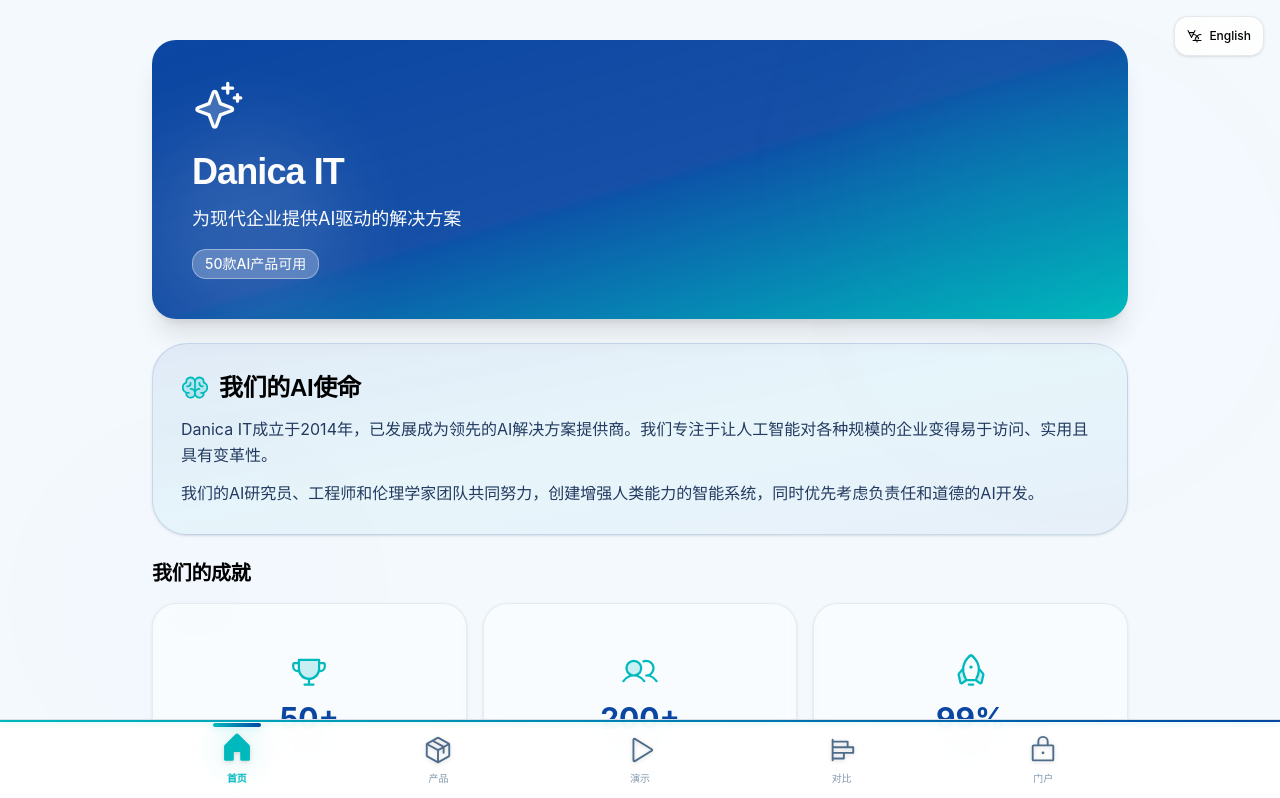
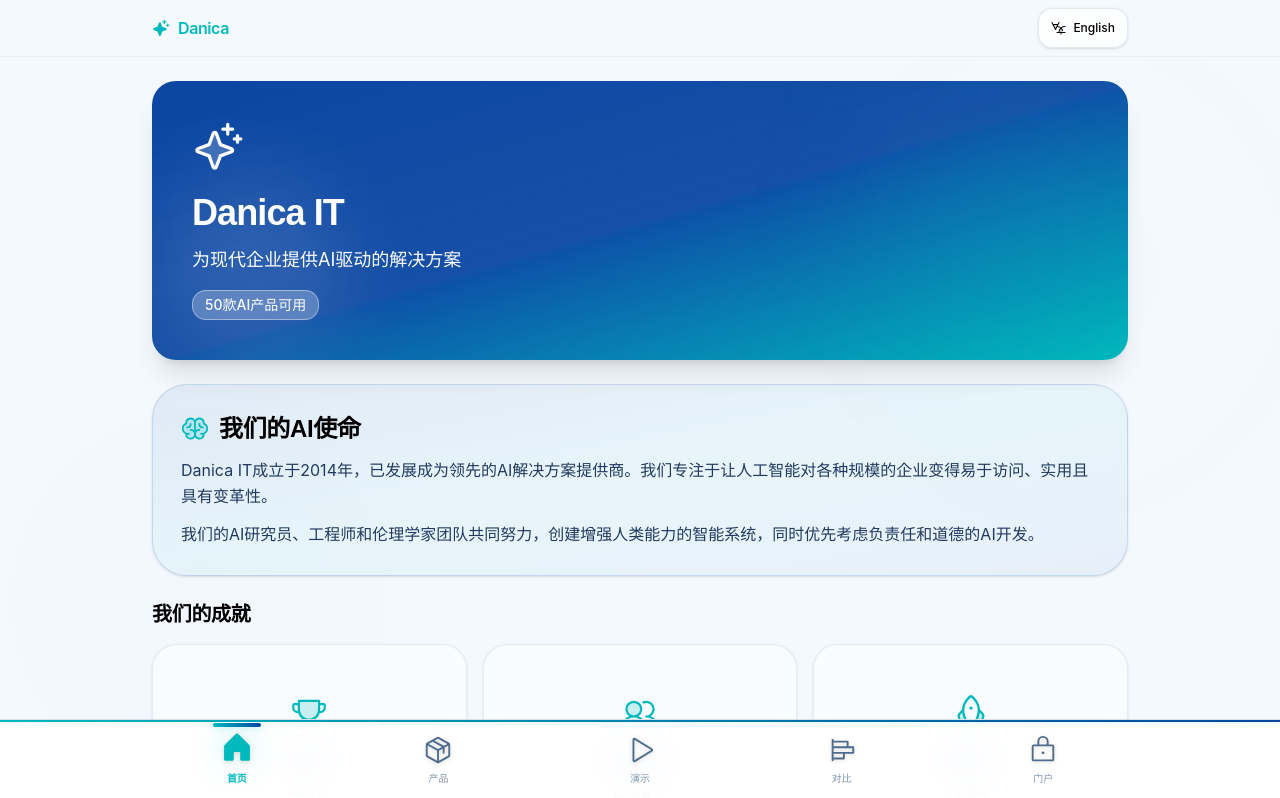
Before and after one commit to fage-hub/danica-native-app-v2, a Next.js app: page / in a window 1280 px wide. Shown: the top 798 px of the page. Built offline with nearby package versions, Linux system fonts and the light colour scheme.

Commit message:
Add sticky TopBar with Danica logo + LanguageSwitcher (replaces fixed-position floating button); section sticky headers dock at top-14 to match

```diff
--- a/src/components/AboutSection.tsx
+++ b/src/components/AboutSection.tsx
@@ -59,7 +59,7 @@ export function AboutSection() {
       <motion.div
         initial={{ opacity: 0, y: -20 }}
         animate={{ opacity: 1, y: 0 }}
-        className="sticky top-14 sm:top-16 lg:top-4 bg-background/95 backdrop-blur-sm z-10 pb-4 pt-2"
+        className="sticky top-14 bg-background/95 backdrop-blur-sm z-10 pb-4 pt-2"
       >
         <h1 className="text-2xl font-bold" style={{ letterSpacing: '-0.02em' }}>
           {t.about.title}
--- a/src/components/ComparisonSection.tsx
+++ b/src/components/ComparisonSection.tsx
@@ -548,7 +548,7 @@ export function ComparisonSection() {
           damping: 26,
           delay: 0.05
         }}
-        className="sticky top-14 sm:top-16 lg:top-4 bg-background/95 backdrop-blur-sm z-10 pb-4 pt-2"
+        className="sticky top-14 bg-background/95 backdrop-blur-sm z-10 pb-4 pt-2"
       >
         <motion.h1
           className="text-2xl font-bold"
--- a/src/components/ContactSection.tsx
+++ b/src/components/ContactSection.tsx
@@ -57,7 +57,7 @@ export function ContactSection() {
       <motion.div
         initial={{ opacity: 0, y: -20 }}
         animate={{ opacity: 1, y: 0 }}
-        className="sticky top-14 sm:top-16 lg:top-4 bg-background/95 backdrop-blur-sm z-10 pb-4 pt-2"
+        className="sticky top-14 bg-background/95 backdrop-blur-sm z-10 pb-4 pt-2"
       >
         <h1 className="text-2xl font-bold" style={{ letterSpacing: '-0.02em' }}>
           {t.contact.title}
--- a/src/components/ProductBrowseSection.tsx
+++ b/src/components/ProductBrowseSection.tsx
@@ -163,7 +163,7 @@ export function ProductBrowseSection() {
 
   return (
     <div className="space-y-6 pb-24">
-      <div className="sticky top-14 sm:top-16 lg:top-4 z-10 bg-background/95 backdrop-blur-lg pb-4 border-b border-border/50">
+      <div className="sticky top-14 z-10 bg-background/95 backdrop-blur-lg pb-4 border-b border-border/50">
         <div className="space-y-4">
           <div>
             <h1 className="text-3xl font-bold tracking-tight">
--- a/src/components/ProductsServicesSection.tsx
+++ b/src/components/ProductsServicesSection.tsx
@@ -429,7 +429,7 @@ Format with emojis and keep it concise. Act as a professional sentiment analysis
           damping: 28,
           delay: 0.05
         }}
-        className="sticky top-14 sm:top-16 lg:top-4 bg-background/98 backdrop-blur-md z-10 pb-4 pt-2 border-b border-transparent"
+        className="sticky top-14 bg-background/98 backdrop-blur-md z-10 pb-4 pt-2 border-b border-transparent"
       >
         <motion.h1
           className="text-2xl sm:text-3xl font-bold mb-2"
--- a/src/components/ServicesSection.tsx
+++ b/src/components/ServicesSection.tsx
@@ -167,7 +167,7 @@ Format with emojis and keep it concise. Act as a professional sentiment analysis
           damping: 28,
           delay: 0.05
         }}
-        className="sticky top-14 sm:top-16 lg:top-4 bg-background/98 backdrop-blur-md z-10 pb-4 pt-2 border-b border-transparent"
+        className="sticky top-14 bg-background/98 backdrop-blur-md z-10 pb-4 pt-2 border-b border-transparent"
       >
         <motion.h1
           className="text-2xl sm:text-3xl font-bold mb-2"
--- a/src/components/SparkApp.tsx
+++ b/src/components/SparkApp.tsx
@@ -8,7 +8,7 @@ import { ProductsServicesSection } from "@/components/ProductsServicesSection"
 import { DemoShowcaseSection } from "@/components/DemoShowcaseSection"
 import { ComparisonSection } from "@/components/ComparisonSection"
 import { PortalSection } from "@/components/PortalSection"
-import { LanguageSwitcher } from "@/components/LanguageSwitcher"
+import { TopBar } from "@/components/TopBar"
 
 export function SparkApp() {
   const [activeTab, setActiveTab] = useKV<string>("active-tab", "home")
@@ -50,11 +50,9 @@ export function SparkApp() {
         />
       </div>
 
-      <div className="fixed top-3 right-3 sm:top-4 sm:right-4 z-50">
-        <LanguageSwitcher />
-      </div>
+      <TopBar />
 
-      <main className="max-w-2xl lg:max-w-5xl mx-auto px-4 pt-16 sm:pt-20 lg:pt-10 pb-28 sm:px-6 relative">
+      <main className="max-w-2xl lg:max-w-5xl mx-auto px-4 py-6 pb-28 sm:px-6 relative">
         <AnimatePresence mode="wait">
           <motion.div
             key={currentTab}
--- /dev/null
+++ b/src/components/TopBar.tsx
@@ -0,0 +1,23 @@
+"use client"
+
+import { LanguageSwitcher } from "./LanguageSwitcher"
+import { useLanguage } from "@/contexts/LanguageContext"
+import { Sparkle } from "@phosphor-icons/react"
+
+export function TopBar() {
+  const { language } = useLanguage()
+  return (
+    <header className="sticky top-0 z-40 bg-background/85 backdrop-blur-md border-b border-border/40">
+      <div className="max-w-2xl lg:max-w-5xl mx-auto h-14 px-4 sm:px-6 flex items-center justify-between gap-3">
+        <div className="flex items-center gap-2 font-semibold tracking-tight">
+          <Sparkle size={18} weight="fill" className="text-accent" />
+          <span>
+            <span className="text-accent">Danica</span>
+            <span className="hidden xs:inline ml-1">IT</span>
+          </span>
+        </div>
+        <LanguageSwitcher />
+      </div>
+    </header>
+  )
+}
```
